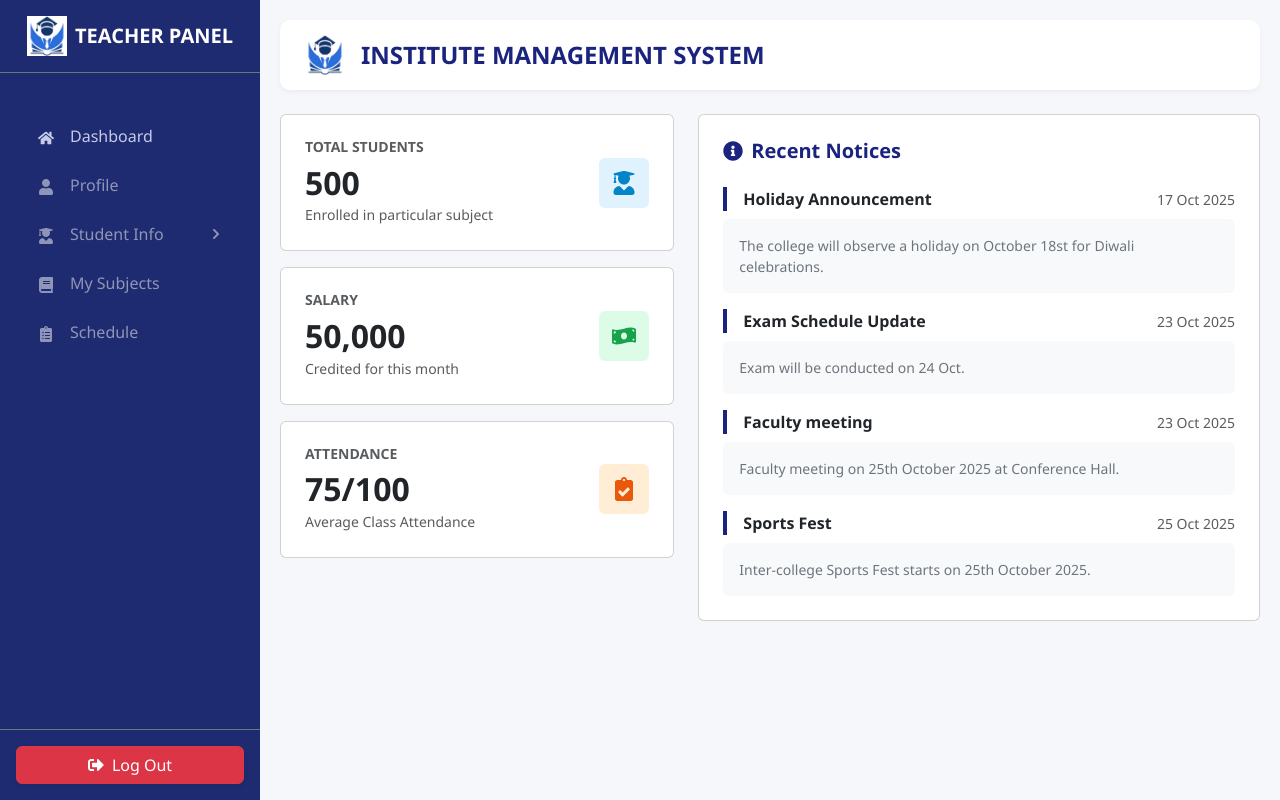
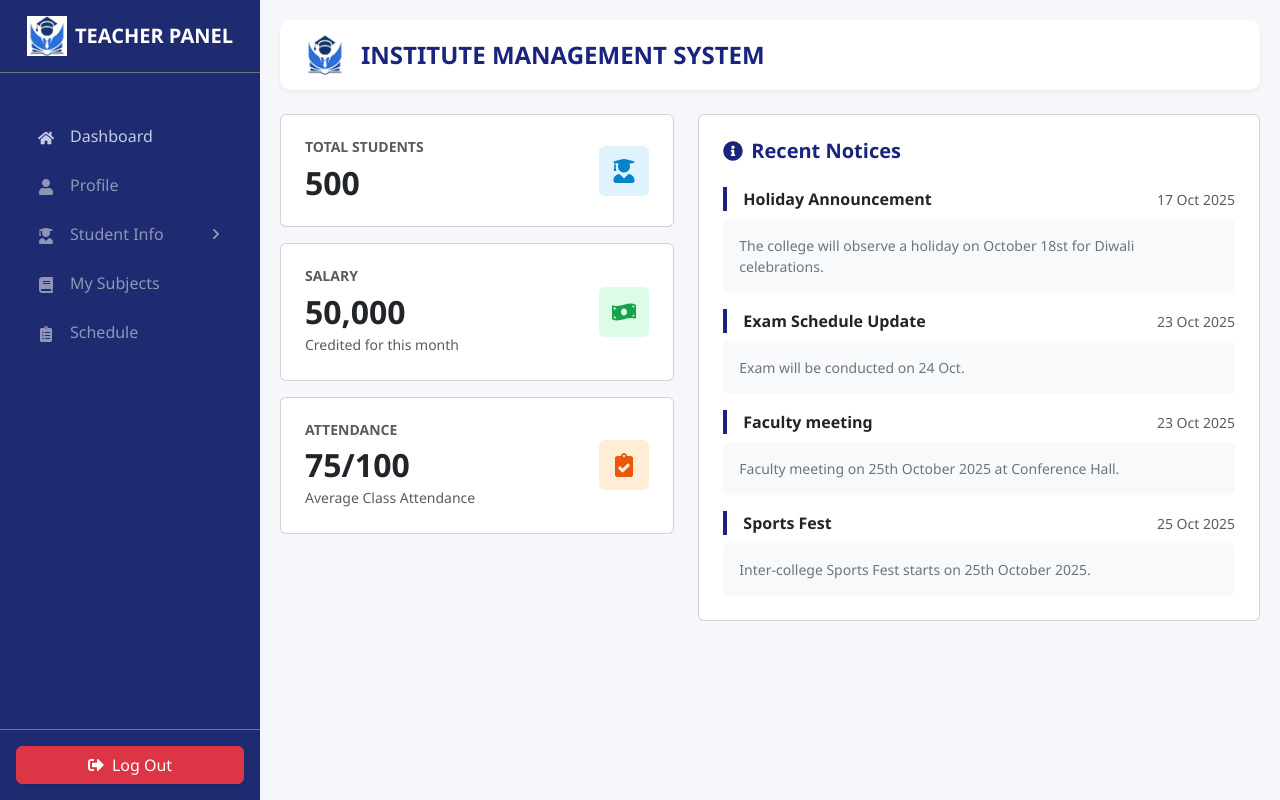
Before and after one commit to Institute-Management-System/Institute-Management-System, a React (Vite) app in the folder frontend/app/: page /teacher/dashboard in a window 1280 px wide. Built offline with nearby package versions, Linux system fonts and the light colour scheme.

Commit message:
teacher dashboard updated

```diff
--- a/frontend/app/src/pages/teacher/TeacherDashboard.jsx
+++ b/frontend/app/src/pages/teacher/TeacherDashboard.jsx
@@ -19,7 +19,7 @@ const TeacherDashboard = () => {
   useEffect(() => {
     // Dummy backend data (later you will fetch from API)
     const backendStats = [
-      { title: "TOTAL STUDENTS", value: "500", subtext: "Enrolled in particular subject" },
+      { title: "TOTAL STUDENTS", value: "500", subtext: "" },
       { title: "SALARY", value: "50,000", subtext: "Credited for this month" },
       { title: "ATTENDANCE", value: "75/100", subtext: "Average Class Attendance" }
     ];
```
